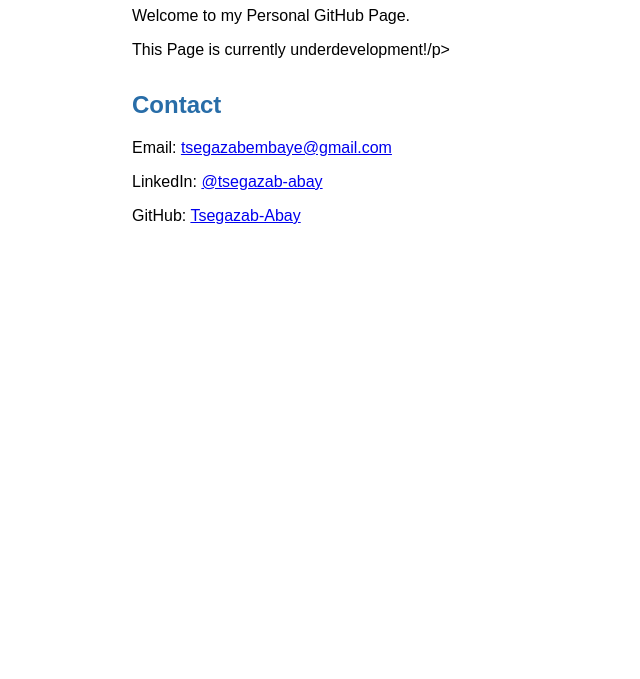
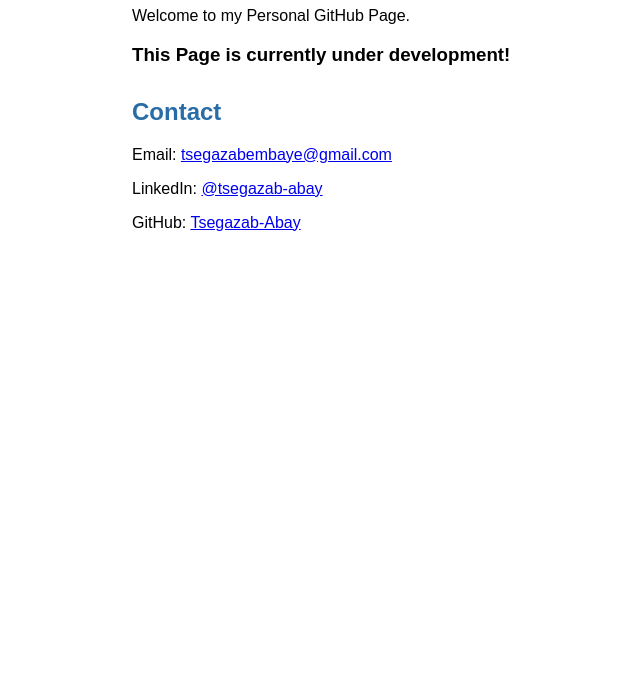
Before and after one commit to Tsegazab-Abay/tsegazababay, a plain HTML site: page index.html in a window 1280 px wide. Shown: the part 121-800 px from the top of the page, without its empty margins (108-748 px from the left). Drawn offline with Linux system fonts and the light colour scheme.

Commit message:
Fix underdevelopment message formatting

```diff
--- a/index.html
+++ b/index.html
@@ -16,7 +16,7 @@
 <body>
   <h1>Tsegazab Abay</h1>
   <p>Welcome to my Personal GitHub Page.</p>
-  <p>This Page is currently underdevelopment!/p>
+  <h3>This Page is currently under development!</h3>
   <div class="projects">
 
     <!--
```
